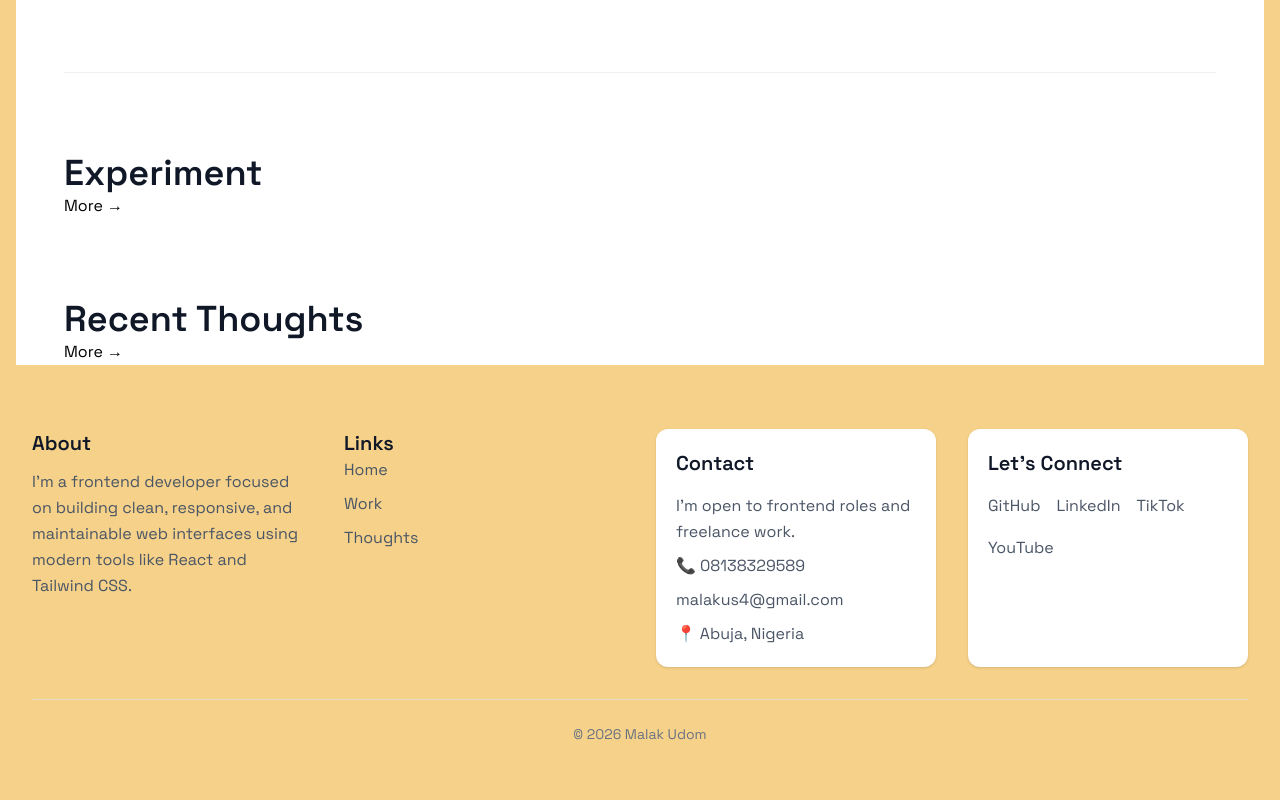
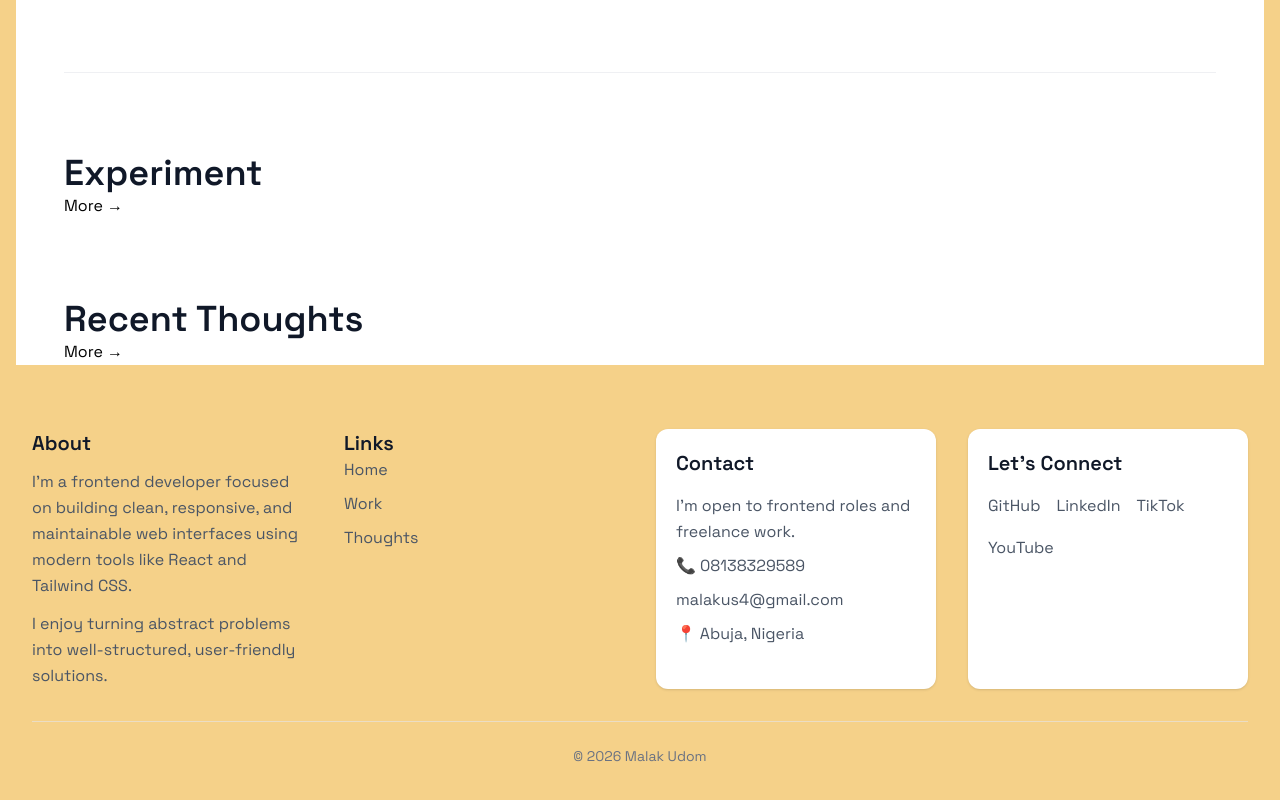
Before and after one commit to malakus4/portfolio-react, a React (Vite) app: page / in a window 1280 px wide. Shown: the part 1712-2512 px from the top of the page. Built offline with nearby package versions, Linux system fonts and the light colour scheme.

Commit message:
docs: update bio in FooterAbout section

```diff
--- a/src/components/footer/FooterAbout.jsx
+++ b/src/components/footer/FooterAbout.jsx
@@ -7,6 +7,7 @@ function FooterAbout() {
         and maintainable web interfaces using modern tools like React
         and Tailwind CSS.
       </p>
+      <p className="max-w-md footer-text">I enjoy turning abstract problems into well-structured, user-friendly solutions.</p>
     </div>
   );
 }
```
